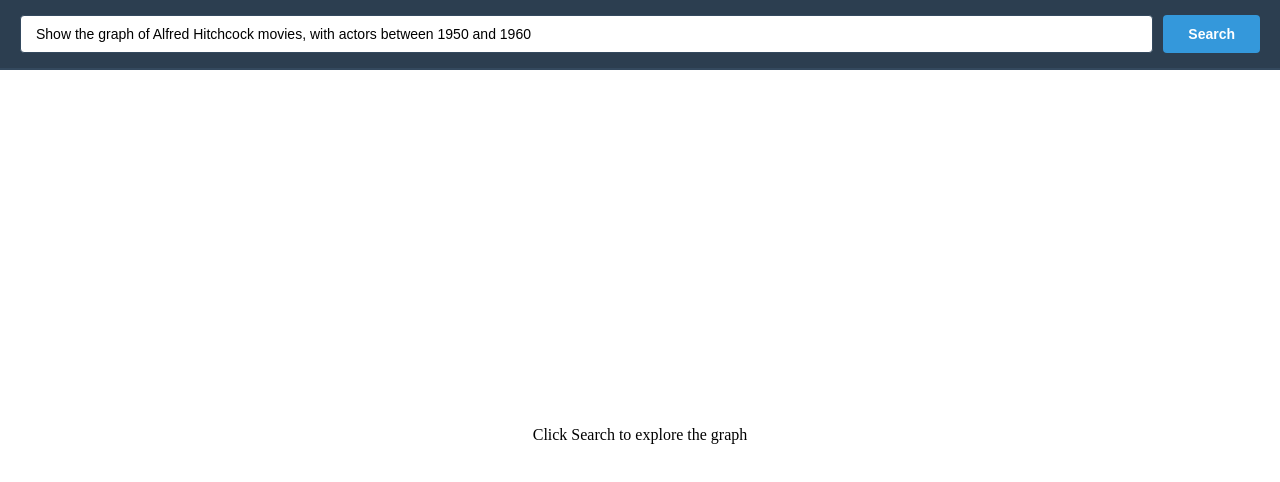
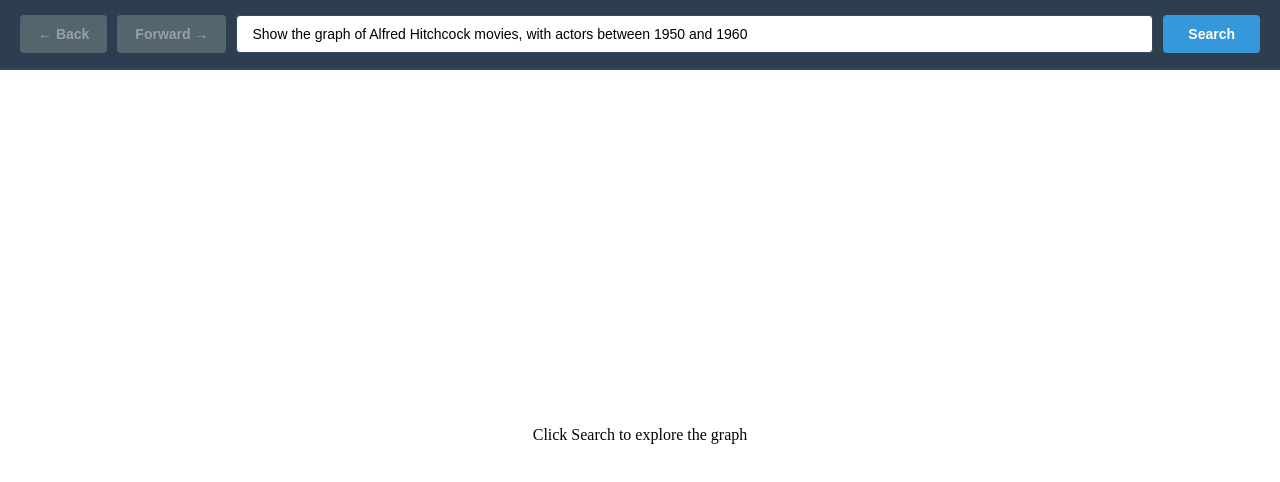
Before and after one commit to alfredo01/imdb_neo4j, a React (Create React App) app in the folder node-frontend/: page / in a window 1280 px wide. Shown: the top 482 px of the page. Built offline with nearby package versions, Linux system fonts and the light colour scheme; the HTML template or start-up script is replaced by a standard one.

Commit message:
add history buttons

```diff
--- a/node-frontend/src/App.jsx
+++ b/node-frontend/src/App.jsx
@@ -1,7 +1,23 @@
-import React, { useEffect, useState } from "react";
+import React, { useEffect, useRef, useState } from "react";
 import * as d3 from "d3";
 import D3ForceGraph from "./D3ForceGraph";
 import axios from "axios";
+
+// Back/Forward share one look; only the disabled state differs.
+function navButtonStyle(disabled) {
+  return {
+    padding: "10px 18px",
+    fontSize: "14px",
+    background: "#7f8c8d",
+    color: "white",
+    border: "none",
+    borderRadius: "4px",
+    cursor: disabled ? "not-allowed" : "pointer",
+    fontWeight: "bold",
+    whiteSpace: "nowrap",
+    opacity: disabled ? 0.5 : 1
+  };
+}
 
 export default function App() {
   const [data, setData] = useState(null);
@@ -10,6 +26,56 @@
   const [loading, setLoading] = useState(false);
   const [error, setError] = useState(null);
   const [messages, setMessages] = useState([]);
+  // Stack of previously displayed graphs, so Back can step out of a drill-down
+  // chain one level at a time. Each entry is a full snapshot of what the view
+  // was showing; the current graph is never in here.
+  const [history, setHistory] = useState([]);
+  // Views stepped back out of, waiting to be replayed by Forward. Browser
+  // semantics: a fresh query or drill-down discards them.
+  const [future, setFuture] = useState([]);
+  // What is on screen right now. `query` state can't stand in for this: the
+  // input is controlled, so it already holds whatever the user has typed next,
+  // not the text that produced the visible graph.
+  const displayedRef = useRef(null);
+
+  // Apply a stored snapshot to the view.
+  function restore(view) {
+    displayedRef.current = view;
+    setData(view.data);
+    setEntities(view.entities);
+    setQuery(view.query);
+    setError(null);
+  }
+
+  // Single entry point for replacing the graph: archives the outgoing view
+  // first, so nothing is pushed on the very first query.
+  // The outgoing view is read into a local before any setState: the updaters run
+  // later, by which point displayedRef.current already points at the new view.
+  function showGraph(nextData, nextEntities, nextQuery) {
+    const outgoing = displayedRef.current;
+    if (outgoing) setHistory(prev => [...prev, outgoing]);
+    setFuture([]);
+    displayedRef.current = { data: nextData, entities: nextEntities, query: nextQuery };
+    setData(nextData);
+    setEntities(nextEntities);
+    setQuery(nextQuery);
+  }
+
+  function handleBack() {
+    if (!history.length || loading) return;
+    const outgoing = displayedRef.current;
+    if (outgoing) setFuture(prev => [...prev, outgoing]);
+    setHistory(history.slice(0, -1));
+    restore(history[history.length - 1]);
+  }
+
+  function handleForward() {
+    if (!future.length || loading) return;
+    const outgoing = displayedRef.current;
+    if (outgoing) setHistory(prev => [...prev, outgoing]);
+    setFuture(future.slice(0, -1));
+    restore(future[future.length - 1]);
+  }
 
   async function runQuery(queryText) {
     const trimmed = queryText.trim();
@@ -32,17 +98,13 @@
       // Update messages
       setMessages([...messages, { user: trimmed, bot: JSON.stringify(result) }]);
 
-      // Store extracted entities
-      if (result.entities) {
-        setEntities(result.entities);
-      }
-
       // Update graph data if nodes and links exist
       if (result.nodes && result.links) {
         console.log("Updating graph with:", result.nodes.length, "nodes and", result.links.length, "links");
-        setData(result);
+        showGraph(result, result.entities || entities, trimmed);
       } else {
         console.warn("Response missing nodes or links:", result);
+        if (result.entities) setEntities(result.entities);
       }
 
       // Keep query in the text box for editing
@@ -91,14 +153,16 @@
       const result = response.data;
       console.log("Expanded", node.label, "->", result.nodes.length, "nodes");
 
-      if (result.entities) setEntities(result.entities);
       if (result.nodes && result.links) {
-        setData(result);
-        setQuery(
+        showGraph(
+          result,
+          result.entities || entities,
           isPerson
             ? `movies, co-actors and directors around ${node.label}`
             : `everyone involved in ${node.label}`
         );
+      } else if (result.entities) {
+        setEntities(result.entities);
       }
     } catch (err) {
       console.error("Failed to expand node:", err);
@@ -120,6 +184,24 @@
         alignItems: "center"
       }}>
         <form onSubmit={handleSubmit} style={{ display: "flex", gap: "10px", width: "100%" }}>
+          <button
+            type="button"
+            onClick={handleBack}
+            disabled={loading || history.length === 0}
+            title={history.length ? "Back to the previous graph" : "No previous graph"}
+            style={navButtonStyle(loading || history.length === 0)}
+          >
+            ← Back{history.length > 1 ? ` (${history.length})` : ""}
+          </button>
+          <button
+            type="button"
+            onClick={handleForward}
+            disabled={loading || future.length === 0}
+            title={future.length ? "Forward to the graph you came back from" : "No graph ahead"}
+            style={navButtonStyle(loading || future.length === 0)}
+          >
+            Forward →{future.length > 1 ? ` (${future.length})` : ""}
+          </button>
           <input
             type="text"
             value={query}
```
